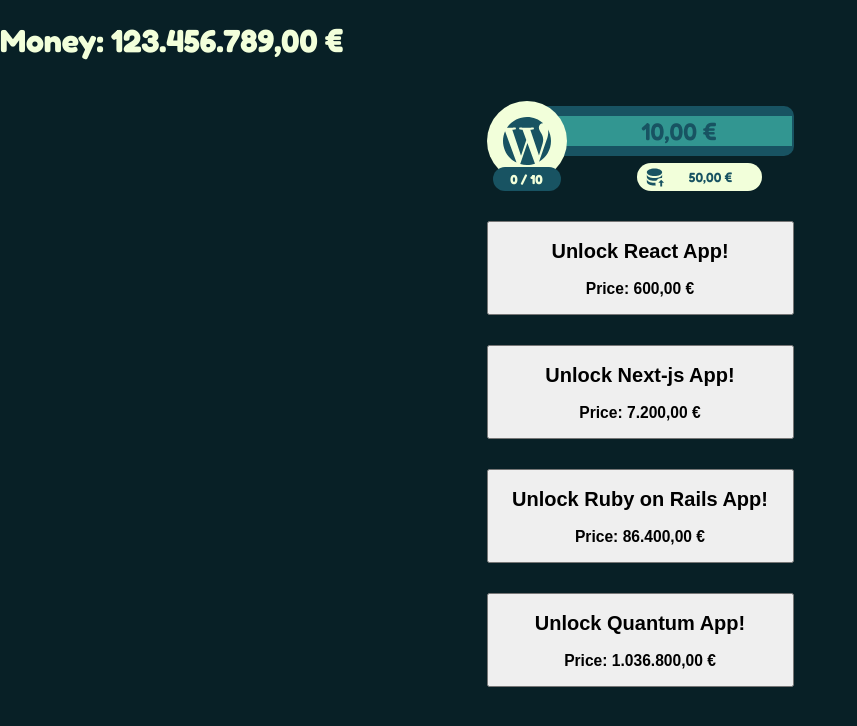
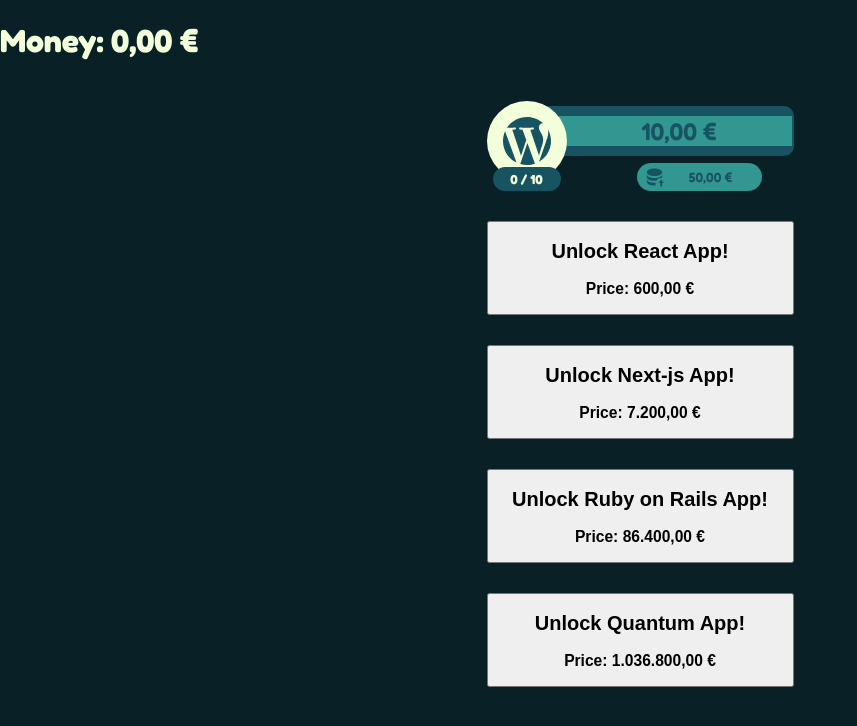
Before and after one commit to Satttoshi/idle-boss, a Next.js app: page / in a window 1280 px wide. Shown: the top 726 px of the page, without its empty margins (0-857 px from the left). Built offline with nearby package versions, Linux system fonts and the light colour scheme.

Commit message:
add enabled/disabled visual states for InvestButton

```diff
--- a/src/components/InvestButton.js
+++ b/src/components/InvestButton.js
@@ -36,6 +36,7 @@ const StyledButton = styled.button`
   align-items: center;
 
   background-color: var(--1);
+  transition: background-color 0.1s ease-in-out;
   color: var(--5);
   font-family: var(--font1);
   font-weight: 600;
@@ -46,7 +47,20 @@ const StyledButton = styled.button`
     width: 94px;
   }
 
-  &:hover {
-    background-color: hotpink;
+  :disabled {
+    cursor: default;
+    background-color: var(--4);
+  }
+
+  @media (hover: hover) {
+    &:hover:enabled {
+      background-color: var(--3);
+    }
+  }
+
+  @media (hover: none) {
+    &:active:enabled {
+      background-color: var(--3);
+    }
   }
 `;
--- a/src/components/MoneyButton.js
+++ b/src/components/MoneyButton.js
@@ -32,18 +32,19 @@ const StyledButton = styled.button`
   display: grid;
   place-items: center;
 
+  :disabled {
+    cursor: default;
+    background-color: var(--3);
+  }
+
   @media (hover: hover) {
     &:hover {
-      background-color: var(--5);
-      color: var(--1);
     }
   }
 
   @media (hover: none) {
     &:active,
     &:focus {
-      background-color: var(--5);
-      color: var(--1);
     }
   }
 `;
--- a/src/zustand/store.js
+++ b/src/zustand/store.js
@@ -3,7 +3,7 @@ import { create as createStore } from "zustand";
 export const milestones = [10, 25, 50, 100, 200, 300, 400, "max"];
 
 const useStore = createStore((set, get) => ({
-  money: 123456789,
+  money: 0,
   tiers: [
     {
       id: "tier1",
```
